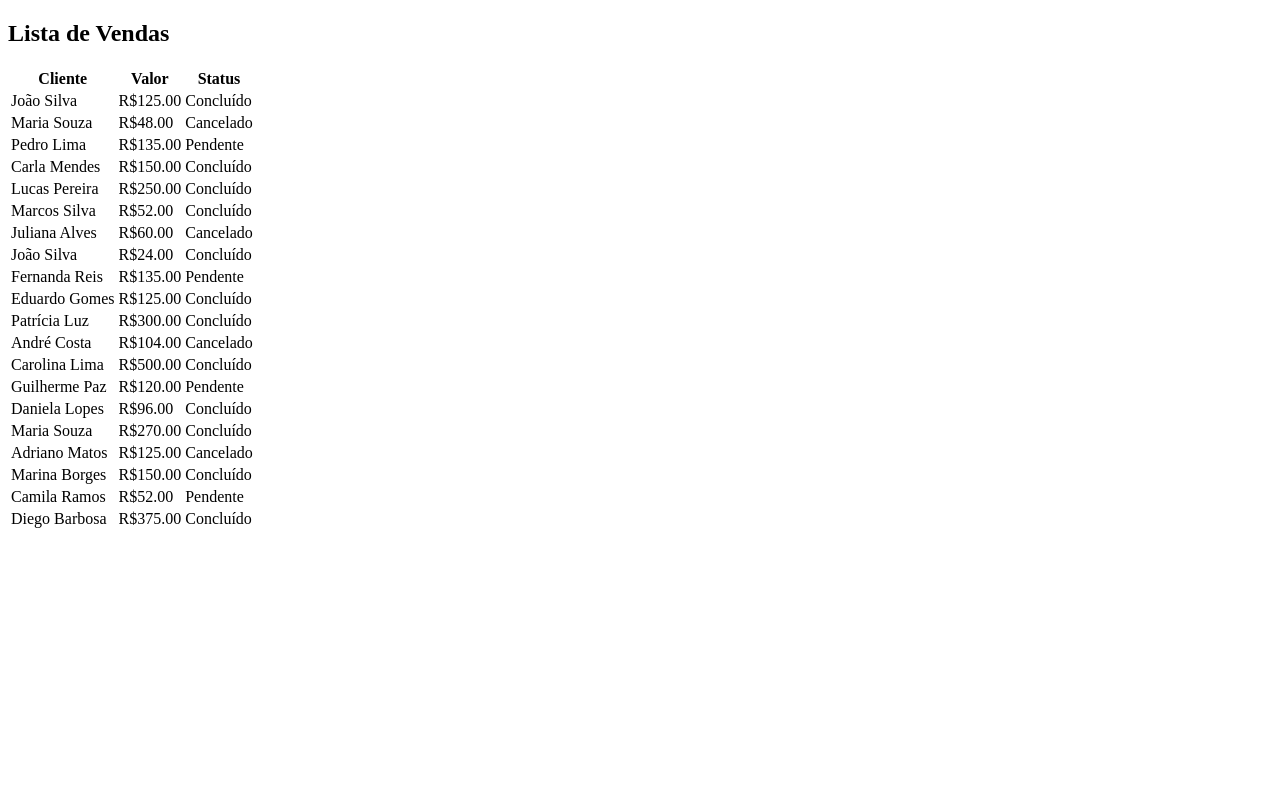
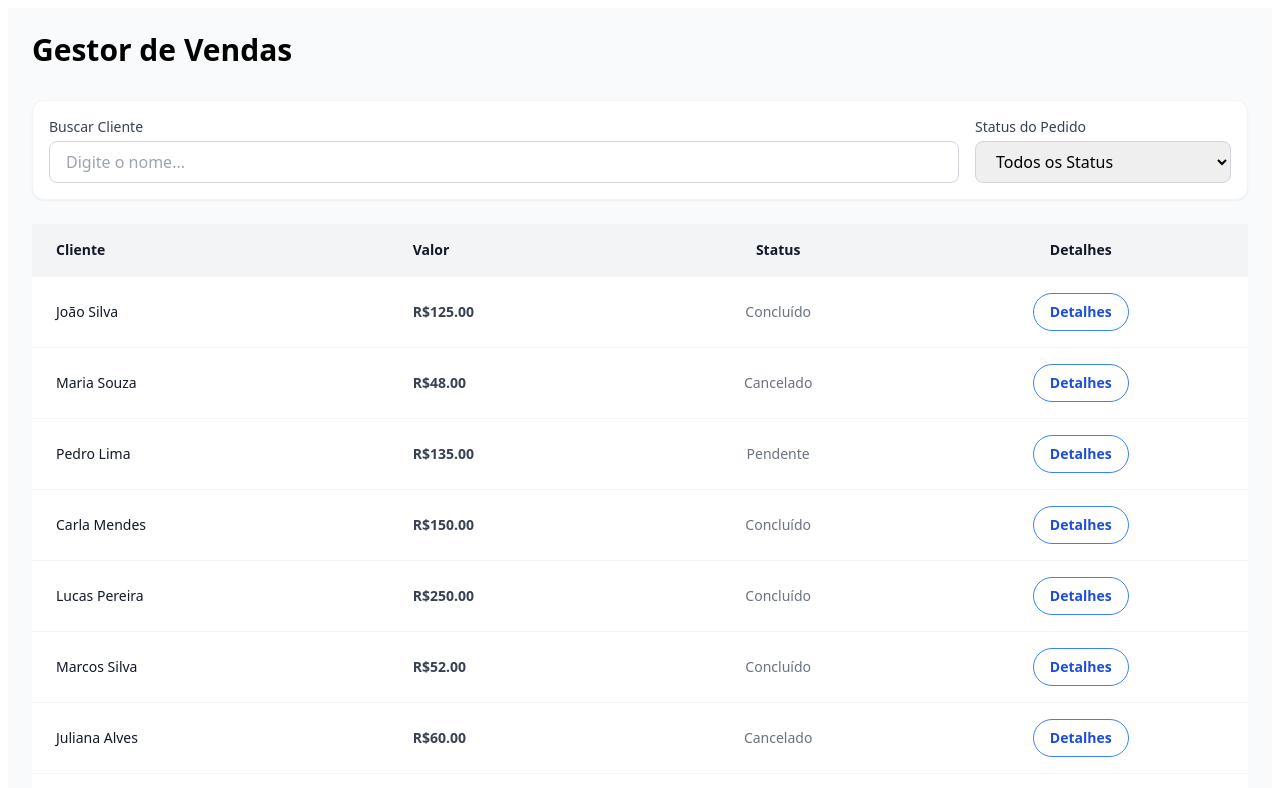
Before and after one commit to Alison-silva/Teste_Analista_AlisonSantosDaSilva, an Angular app: page / in a window 1280 px wide. Shown: the top 788 px of the page. Built offline with nearby package versions, Linux system fonts and the light colour scheme.

Commit message:
filtro em tempo real por nome e status

```diff
--- a/package.json
+++ b/package.json
@@ -28,12 +28,15 @@
     "@angular/compiler-cli": "^14.1.0",
     "@types/jasmine": "~4.0.0",
     "@types/node": "^16.18.126",
+    "autoprefixer": "^10.4.27",
     "jasmine-core": "~4.2.0",
     "karma": "~6.4.0",
     "karma-chrome-launcher": "~3.1.0",
     "karma-coverage": "~2.2.0",
     "karma-jasmine": "~5.1.0",
     "karma-jasmine-html-reporter": "~2.0.0",
+    "postcss": "^8.5.9",
+    "tailwindcss": "^3.4.19",
     "typescript": "^4.8.4"
   }
 }
--- a/src/app/app.component.html
+++ b/src/app/app.component.html
@@ -1,32 +1,53 @@
-<div class="container mt-5">
-  <h2 class="mb-4">Lista de Vendas</h2>
+<div class="container mx-auto p-6 bg-gray-50 min-h-screen">
 
-  <table class="table table-striped table-hover border">
-    <thead class="table-dark">
+    <div class="mb-8">
+      <h1 class="text-3xl font-bold">Gestor de Vendas</h1>
+    </div>
+
+    <div class="mb-6 flex flex-col md:flex-row gap-4 bg-white p-4 rounded-xl shadow-sm border border-gray-100">
+
+        <div class="flex-1">
+          <label class="block text-sm font-medium text-gray-700 mb-1">Buscar Cliente</label>
+          <input type="text" [(ngModel)]="filtroNome" (input)="filtro()" placeholder="Digite o nome..."
+            class="w-full px-4 py-2 border border-gray-300 rounded-lg focus:ring-2 focus:ring-blue-500 focus:outline-none"/>
+        </div>
+
+        <div class="w-full md:w-64">
+          <label class="block text-sm font-medium text-gray-700 mb-1">Status do Pedido</label>
+          <select [(ngModel)]="filtroStatus" (change)="filtro()"
+            class="w-full px-4 py-2 border border-gray-300 rounded-lg focus:ring-2 focus:ring-blue-500 focus:outline-none">
+            <option value="">Todos os Status</option>
+            <option value="Concluído">Concluído</option>
+            <option value="Cancelado">Cancelado</option>
+            <option value="Pendente">Pendente</option>
+          </select>
+        </div>
+      </div>
+
+    <div class="overflow-hidden">
+      <table class="w-full border-collapse bg-white text-left text-sm text-gray-500">
+          <thead class="bg-gray-100">
               <tr>
-        <th>Cliente</th>
-        <th>Valor</th>
-        <th>Status</th>
+                  <th class="px-6 py-4 font-bold text-gray-900">Cliente</th>
+                  <th class="px-6 py-4 font-bold text-gray-900">Valor</th>
+                  <th class="px-6 py-4 font-bold text-gray-900 text-center">Status</th>
+                  <th class="px-6 py-4 font-bold text-gray-900 text-center">Detalhes</th>
               </tr>
           </thead>
-    <tbody>
-      <tr *ngFor="let venda of jsonVendas">
-        <td>{{ venda.cliente }}</td>
-        <td>{{ venda.valor | currency:'BRL' }}</td>
-        <td>
-          <span [ngClass]="{
-            'badge bg-success': venda.status === 'Concluído',
-            'badge bg-danger': venda.status === 'Cancelado',
-            'badge bg-warning text-dark': venda.status === 'Pendente'
-          }">
-            {{ venda.status }}
-          </span>
+          <tbody class="divide-y divide-gray-100 border-t border-gray-100">
+            <tr *ngFor="let venda of vendasFiltro" class="transition-colors">
+
+              <td class="px-6 py-4 font-medium text-gray-900">{{ venda.cliente }}</td>
+              <td class="px-6 py-4 font-semibold text-gray-700">{{ venda.valor | currency:'BRL' }}</td>
+              <td class="px-6 py-4 text-center"> {{ venda.status }}</td>
+              <td class="px-6 py-4 text-center">
+                <button
+                  class="bg-transparent hover:bg-blue-500 text-blue-700 font-semibold hover:text-white py-2 px-4 border border-blue-500 hover:border-transparent rounded rounded-full">
+                  Detalhes
+                </button>
               </td>
             </tr>
           </tbody>
       </table>
-
-  <div *ngIf="jsonVendas.length === 0" class="alert alert-info">
-    Carregando vendas ou nenhum registro encontrado...
   </div>
 </div>
--- /dev/null
+++ b/src/app/app.component.scss
@@ -0,0 +1,3 @@
+@tailwind base;
+@tailwind components;
+@tailwind utilities;
--- a/src/app/app.component.ts
+++ b/src/app/app.component.ts
@@ -5,17 +5,30 @@ import { VendaService } from './service/venda.service';
 @Component({
   selector: 'app-root',
   templateUrl: './app.component.html',
-  styleUrls: ['./app.component.css']
+  styleUrls: ['./app.component.scss']
 })
 export class AppComponent implements OnInit{
   jsonVendas: Venda[] = [];
+  vendasFiltro: Venda[] = [];
+
+  filtroNome: string = '';
+  filtroStatus: string = '';
 
   constructor(private vendaService: VendaService){}
 
   ngOnInit() {
     this.vendaService.listarVendas().subscribe(dados =>{
       this.jsonVendas = dados;
+      this.vendasFiltro = dados;
     });
+  }
+
+  filtro(){
+    this.vendasFiltro = this.vendaService.filtroVendas(
+      this.jsonVendas,
+      this.filtroNome,
+      this.filtroStatus
+    );
   }
 
 
--- a/src/app/service/venda.service.ts
+++ b/src/app/service/venda.service.ts
@@ -1,6 +1,7 @@
 import { HttpClient } from '@angular/common/http';
 import { Injectable } from '@angular/core';
 import { Observable } from 'rxjs';
+import { Venda } from '../model/venda';
 
 @Injectable({
   providedIn: 'root'
@@ -14,4 +15,13 @@ export class VendaService {
     return this.http.get(this.jsonUrl);
   }
 
+  filtroVendas(lista: Venda[], nome: string, status: string): Venda[]{
+    return lista.filter(venda => {
+      const buscarNome = venda.cliente.toLowerCase().includes(nome.toLowerCase());
+      const buscarStatus = status === '' || venda.status === status;
+      return buscarNome && buscarStatus;
+    });
+
+  }
+
 }
--- /dev/null
+++ b/tailwind.config.js
@@ -0,0 +1,10 @@
+/** @type {import('tailwindcss').Config} */
+module.exports = {
+  content: [
+    "./src/**/*.{html,ts}",
+  ],
+  theme: {
+    extend: {},
+  },
+  plugins: [],
+}
```
Also changed, not shown: src/app/app.component.css (deleted), 1 other file (tests, documents, lock files or other folders). Lines whose indentation alone changed are shown as unchanged.
